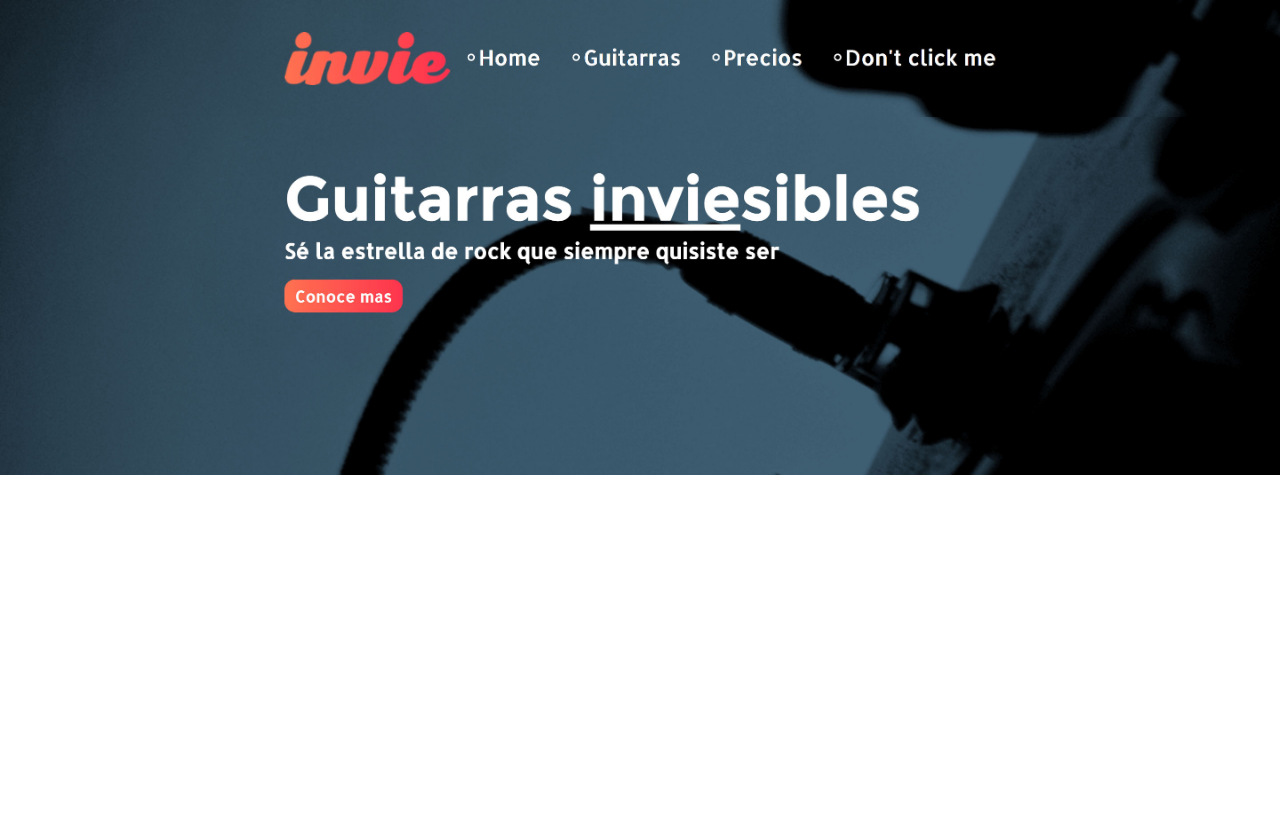
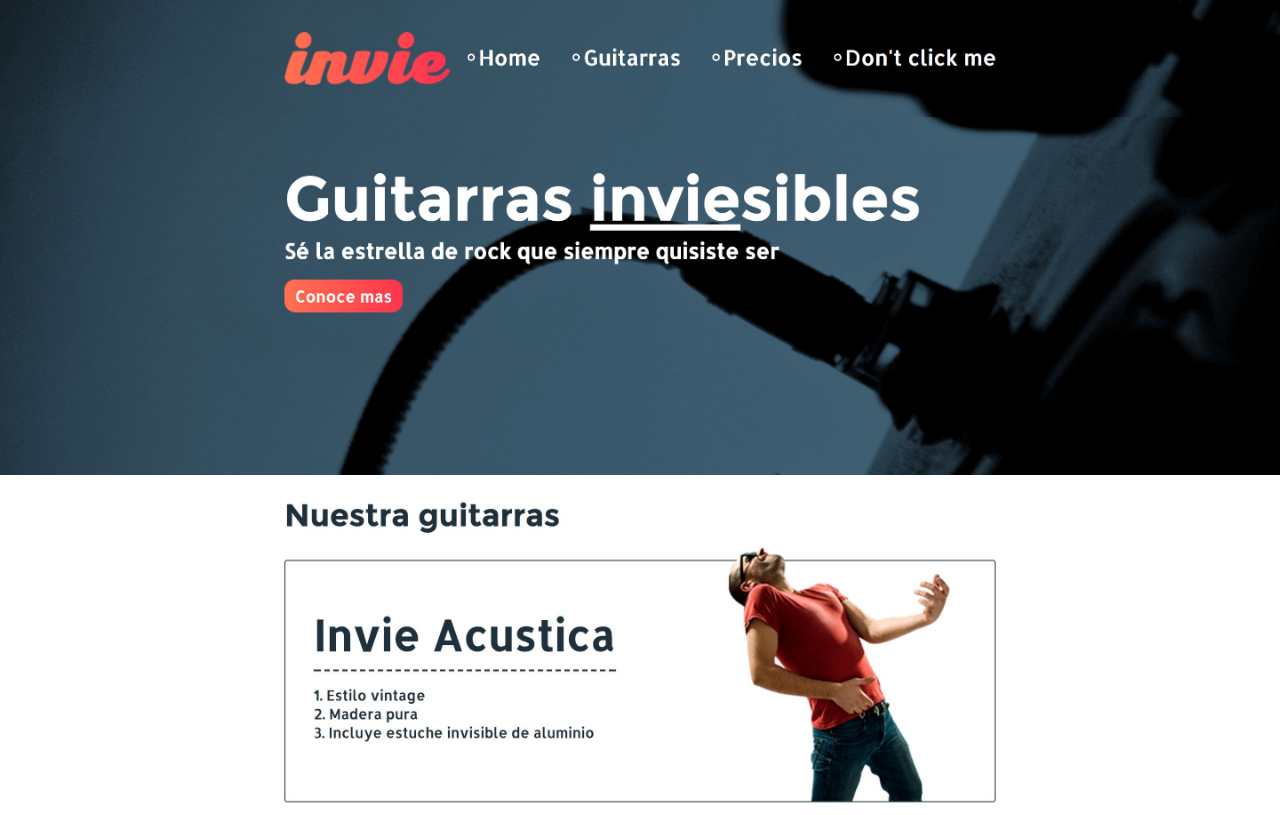
Before and after one commit to altres/inviePlatzi, a plain HTML site: page index.html in a window 1280 px wide. Drawn offline with Linux system fonts and the light colour scheme.

Commit message:
agregando guitarra acustica

```diff
--- a/index.html
+++ b/index.html
@@ -10,5 +10,6 @@
 <body>
     <img src="header.jpg" alt="" srcset="">
     <img src="hero.jpg" alt="" srcset="">
+    <img src="acustica.jpg" alt="" srcset="">
 </body>
 </html>
```
Also changed, not shown: acustica.jpg (added).
